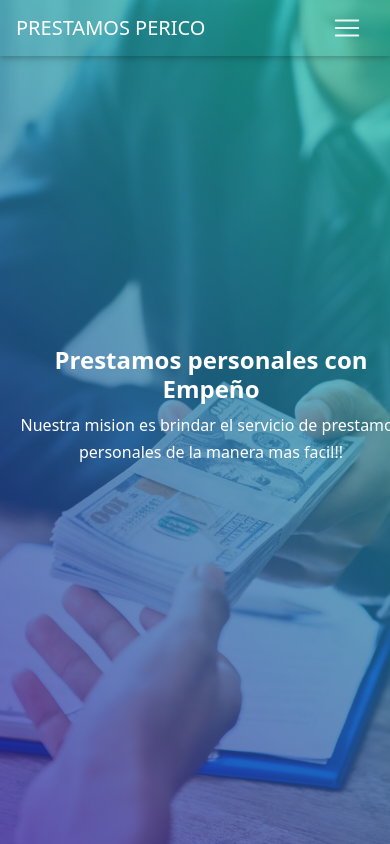
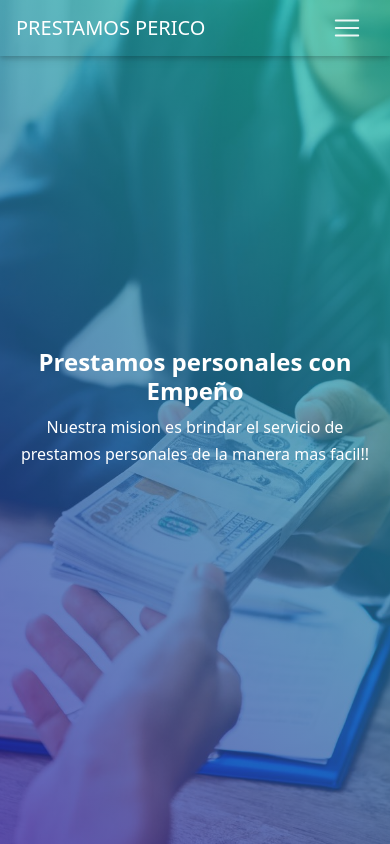
Before and after one commit to san2025chez/landingprestamos, a plain HTML site: page index.html in a window 390 px wide. Shown: the top 844 px of the page. Drawn offline with nearby package versions, Linux system fonts and the light colour scheme.

Commit message:
update-style

```diff
--- a/css/main.css
+++ b/css/main.css
@@ -28,16 +28,41 @@ html {
 .site-bg-img {
   height: 100vh;
   min-height: 480px;
-  max-height: 1080px; }
+  max-height: 1080px;
+  display: flex;
+  justify-content: center;
+  align-items: center; }
 
 .hm-gradient .site-bg-img {
   background: rgba(42, 27, 161, 0.7);
   background: linear-gradient(45deg, rgba(42, 27, 161, 0.7), rgba(29, 210, 177, 0.7) 100%); }
 
+/* Centrado de texto en intro para todos los dispositivos */
+#intro .white-text {
+  text-align: center;
+  width: 100%;
+  max-width: 100%; }
+
+#intro h1, #intro .h6 {
+  text-align: center;
+  margin-left: auto;
+  margin-right: auto; }
+
 @media (max-width: 450px) {
   .margins {
     margin-right: 1rem;
-    margin-left: 1rem; } }
+    margin-left: 1rem; }
+
+  #intro .container {
+    padding-left: 15px;
+    padding-right: 15px;
+    width: 100%;
+  }
+
+  #intro .white-text {
+    padding: 0 10px;
+  }
+}
 
 #pricing .lead {
   opacity: 0.7; }
--- a/index.html
+++ b/index.html
@@ -31,14 +31,14 @@
 </nav>
 <!-- Intro Section-->
 <section class="view hm-gradient" id="intro">
-  <div class="site-bg-img d-flex align-items-center">
+  <div class="site-bg-img d-flex align-items-center justify-content-center">
     <div class="container">
-      <div class="row no-gutters">
-        <div class="col-md-10 col-lg-6 text-center text-md-left margins">
+      <div class="row no-gutters justify-content-center">
+        <div class="col-md-10 col-lg-8 text-center margins">
           <div class="white-text">
             <div class="wow fadeInLeft" data-wow-delay="0.3s">
-              <h1 class="h1-responsive font-weight-bold mt-sm-5">Prestamos personales con Empeño</h1>
-              <div class="h6">
+              <h1 class="h1-responsive font-weight-bold mt-sm-5" style="font-size: 1.5rem;">Prestamos personales con Empeño</h1>
+              <div class="h6" style="font-size: 1rem;">
                  Nuestra mision es brindar el servicio de prestamos personales de la manera mas facil!!
               </div>
             </div><br>
@@ -49,6 +49,17 @@
     </div>
   </div>
 </section>
+
+<style>
+  @media (max-width: 768px) {
+    .margins {
+      margin-right: 1rem;
+      margin-left: 1rem;
+      text-align: center;
+      font-size: 0.8rem;
+    }
+  }
+</style>
 </header>
 <div id="content">
 
```
